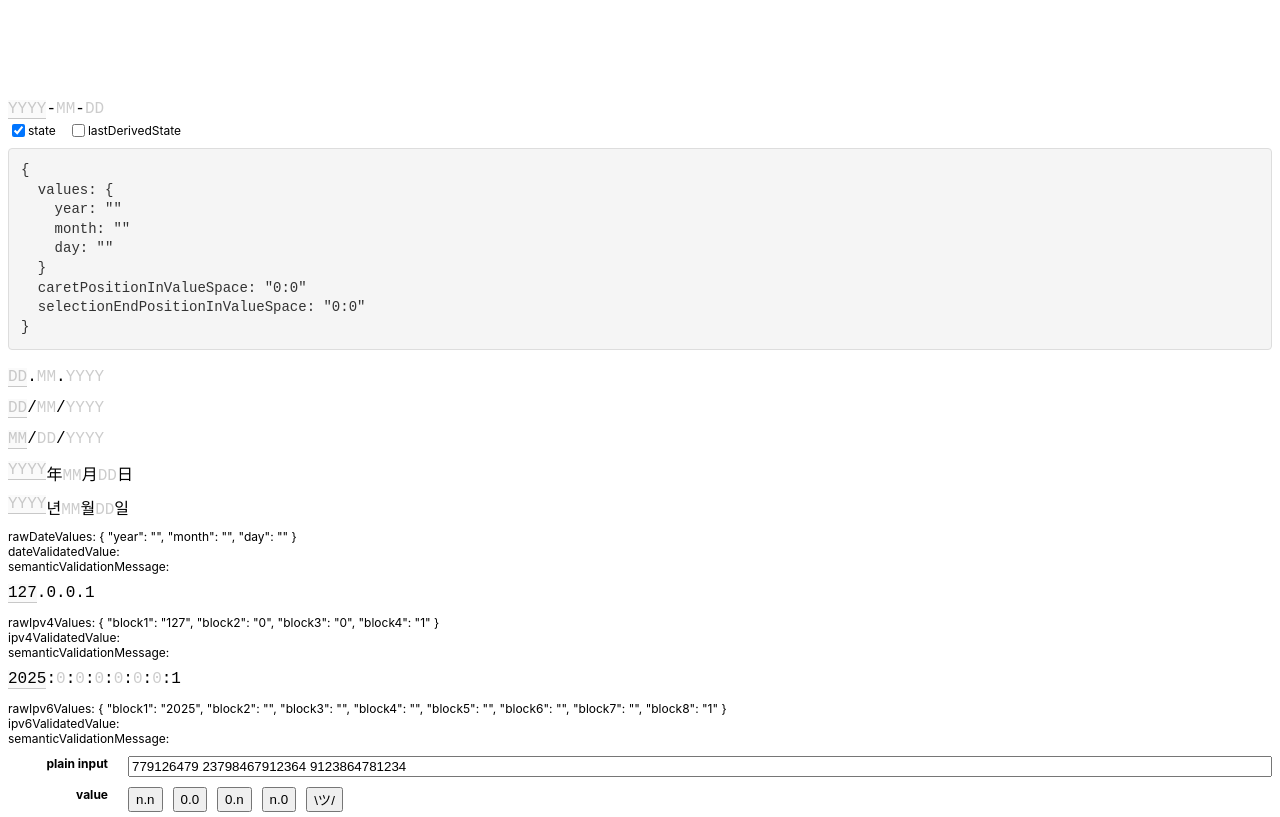
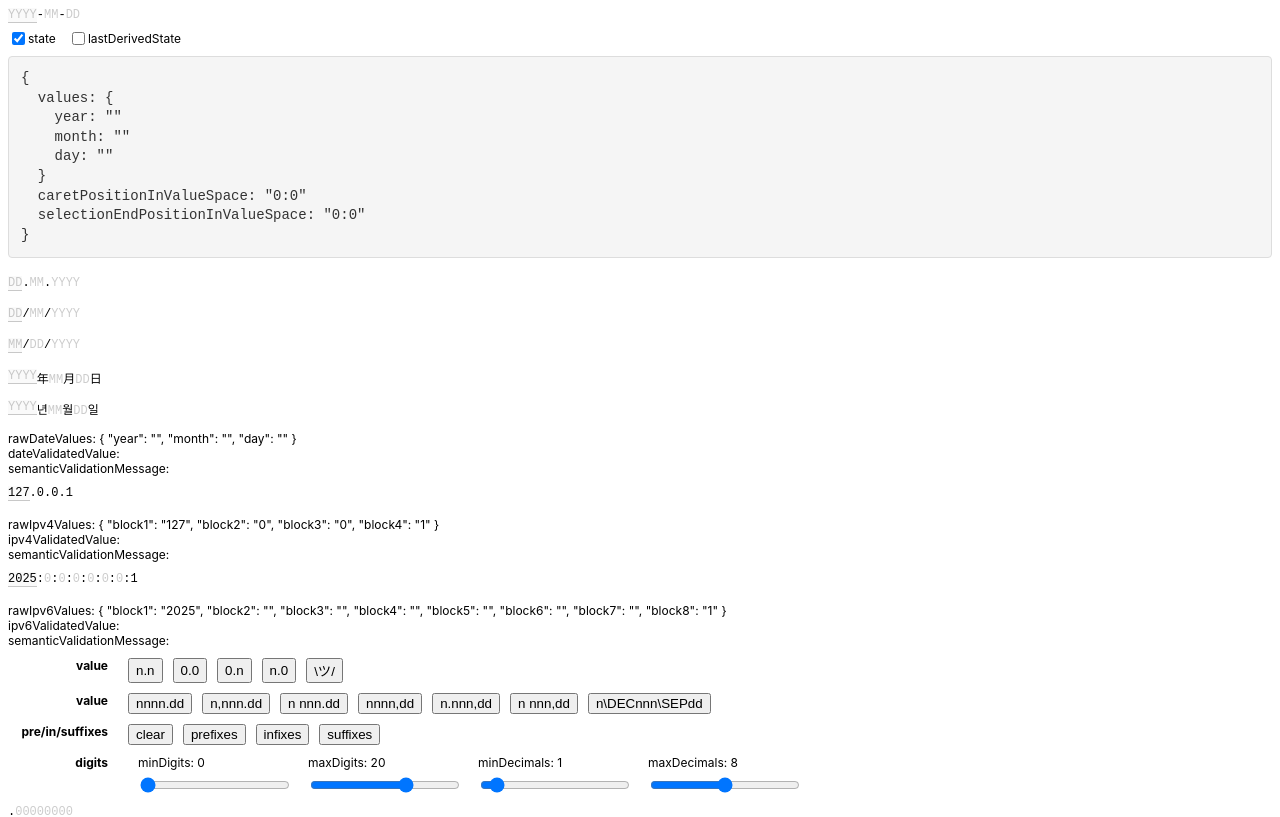
Before and after one commit to qwesda/mask-input, a Vue app: page / in a window 1280 px wide. Shown: the top 817 px of the page. Built offline with nearby package versions, Linux system fonts and the light colour scheme.

Commit message:
`App.vue` cleanup

```diff
--- a/index.html
+++ b/index.html
@@ -3,6 +3,7 @@
   <head>
     <meta charset="UTF-8">
     <meta name="viewport" content="width=device-width, initial-scale=1.0">
+    <link rel="stylesheet" href="src/public/styles.css">
     <title>Mask-Input test</title>
   </head>
   <body>
--- a/src/App.vue
+++ b/src/App.vue
@@ -65,11 +65,6 @@
       <div>
         rawIpv6Values: {{ ipv6Value }}<br />ipv6ValidatedValue: {{ ipv6ValidatedValue }}<br />semanticValidationMessage:
         {{ ipv6SemanticValidationMessage }}
-      </div>
-
-      <div class="row">
-        <div class="row-label">plain input</div>
-        <input style="flex-grow: 1" type="text" value="779126479 23798467912364 9123864781234" />
       </div>
 
       <div class="row">
@@ -322,39 +317,39 @@
 </script>
 
 <style scoped>
-  .app {
-    margin-top: 100px;
-    font-size: 12px;
-    font-family: -apple-system, BlinkMacSystemFont, 'Segoe UI', Roboto, Oxygen, Ubuntu, Cantarell, 'Open Sans', 'Helvetica Neue', sans-serif;
-  }
   .row {
     display: flex;
     flex-direction: row;
     gap: 10px;
   }
+
   .row-label {
     width: 100px;
     text-align: right;
     padding-right: 10px;
     font-weight: bold;
   }
+
   .section {
     display: flex;
     flex-direction: column;
     gap: 10px;
   }
+
   .sliders-row {
     display: flex;
     flex-direction: row;
     gap: 20px;
     flex-wrap: wrap;
   }
+
   .slider-group {
     display: flex;
     flex-direction: column;
     gap: 5px;
     min-width: 150px;
   }
+
   .slider-group input[type='range'] {
     width: 100%;
   }
--- /dev/null
+++ b/src/public/styles.css
@@ -0,0 +1,4 @@
+html, body {
+  font-size: 12px;
+  font-family: -apple-system, BlinkMacSystemFont, 'Segoe UI', Roboto, Oxygen, Ubuntu, Cantarell, 'Open Sans', 'Helvetica Neue', sans-serif;
+}
```
